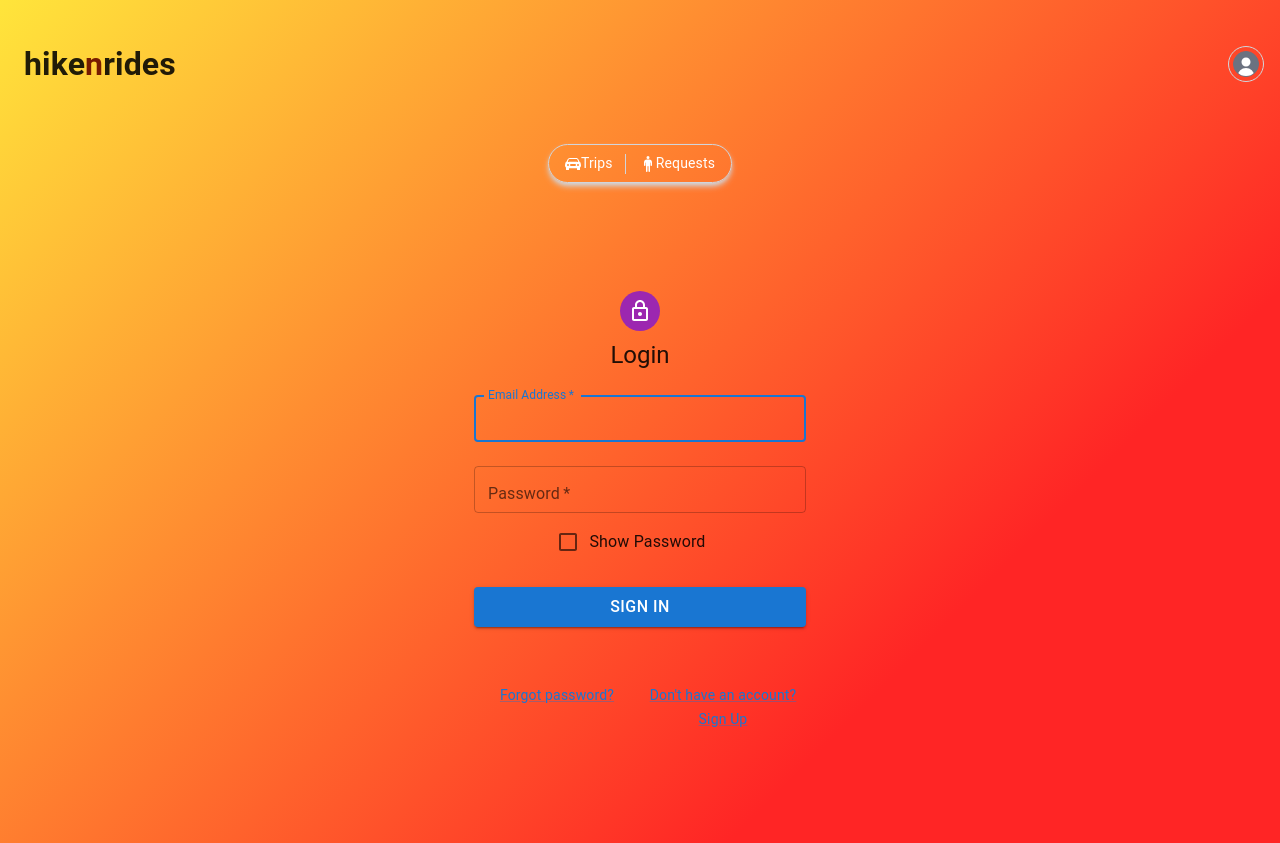
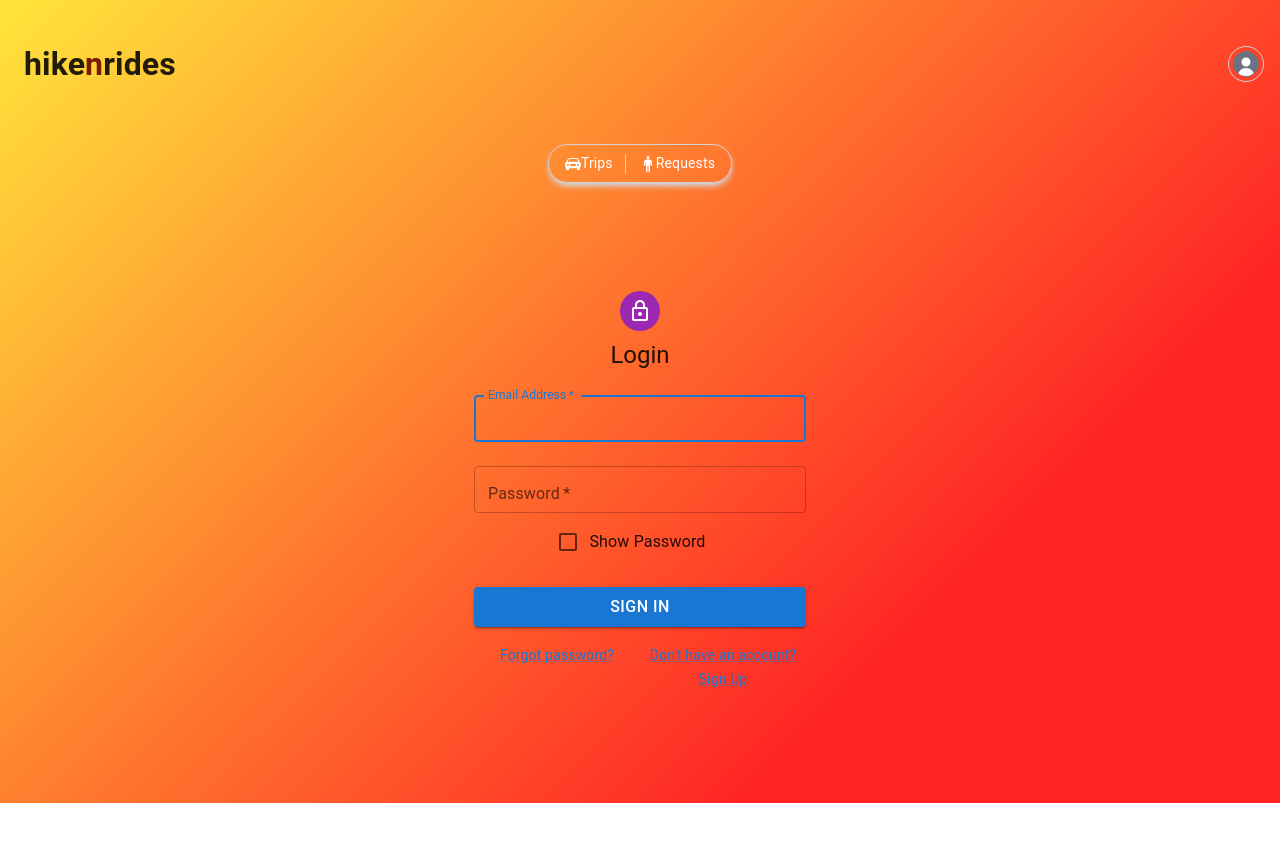
Before and after one commit to hikenrides/company_website, a React (Vite) app in the folder client/: page /login in a window 1280 px wide. After the commit the page ends 803 px from the top, so only its background shows below. Built offline with nearby package versions, Linux system fonts and the light colour scheme.

Commit message:
google button width fixed

```diff
--- a/client/src/pages/LoginPage.jsx
+++ b/client/src/pages/LoginPage.jsx
@@ -160,14 +160,14 @@ export default function LoginPage() {
             >
               Sign In
             </Button>
-            <Box sx={{ width: '100%' }}>
+            {/*<Box sx={{ width: '100%' }}>
               <GoogleOAuthProvider clientId="300890038465-pim80rkka1tn10ro5h80g4ncctmqeg4u.apps.googleusercontent.com">
                 <CustomGoogleLoginButton
                   onSuccess={handleGoogleSuccess}
                   onFailure={handleGoogleFailure}
                 />
               </GoogleOAuthProvider>
-            </Box>
+            </Box>*/}
             <Grid container justifyContent={"flex-end"}>
               <Grid item xs>
                 <Link href="#" variant="body2">
```
